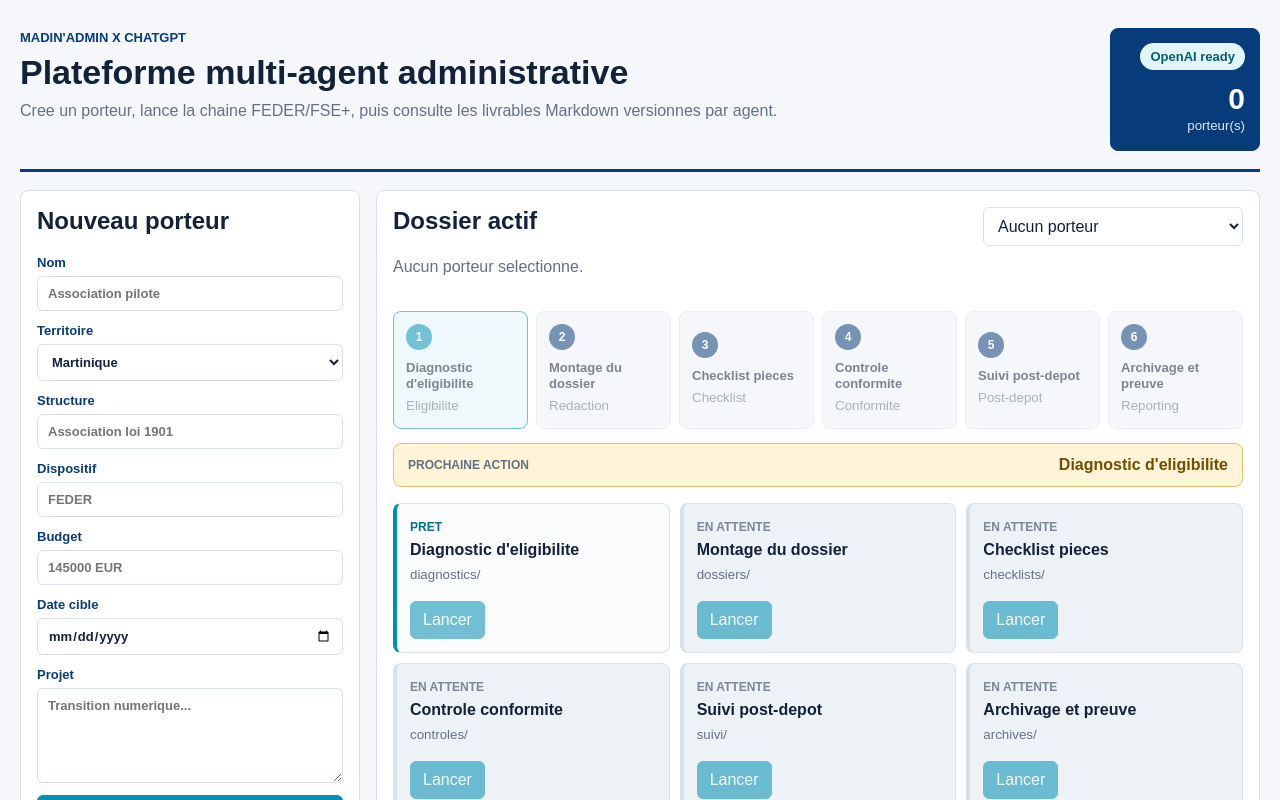
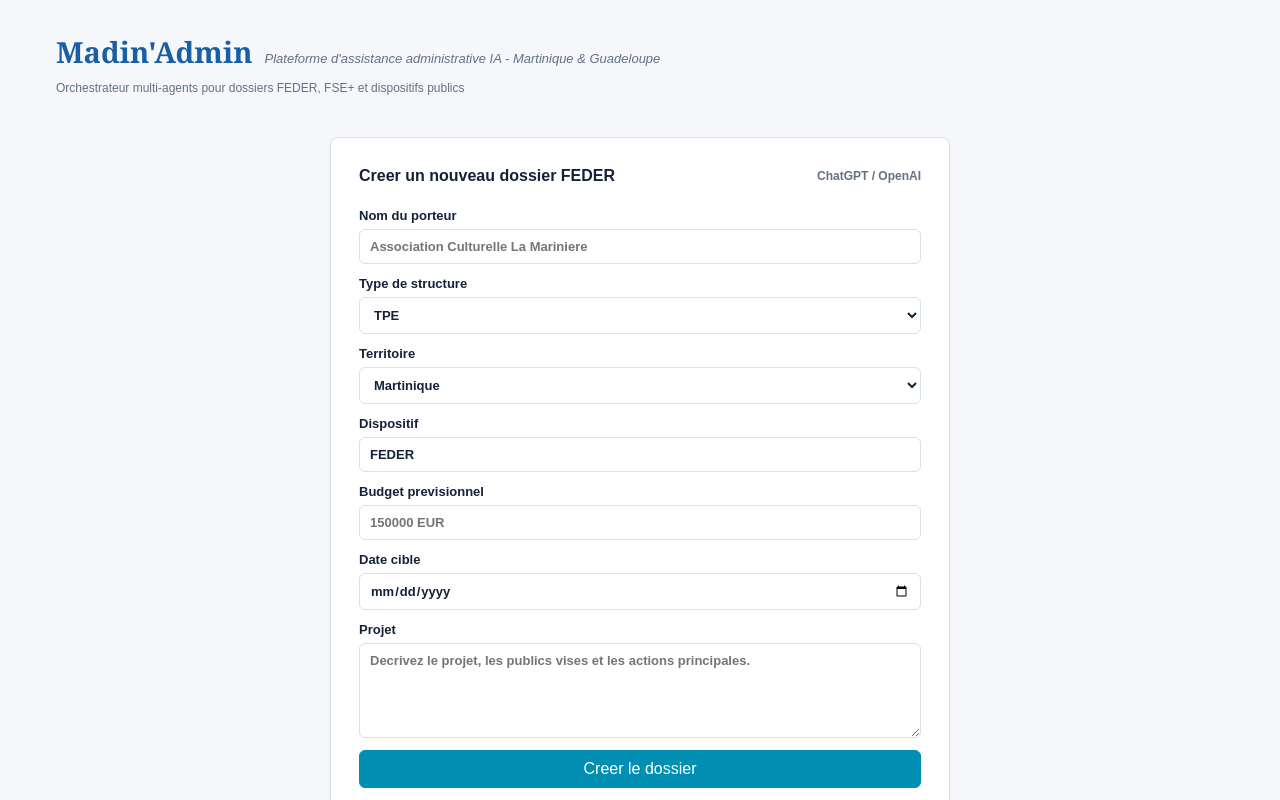
Before and after one commit to QAItest/madinadmin, a Next.js app: page / in a window 1280 px wide. Shown: the top 800 px of the page. Built offline with nearby package versions, Linux system fonts and the light colour scheme.

Commit message:
Restore MVP-inspired app layout

```diff
--- a/app/globals.css
+++ b/app/globals.css
@@ -52,34 +52,48 @@ button:disabled {
   opacity: 0.55;
 }
 
-main {
-  max-width: 1380px;
+main,
+.mvp-shell {
+  max-width: 1200px;
   margin: 0 auto;
-  padding: 28px 20px;
+  padding: 32px 16px;
 }
 
-.topbar {
-  display: flex;
-  justify-content: space-between;
-  gap: 24px;
-  align-items: flex-start;
-  margin-bottom: 18px;
-  border-bottom: 3px solid var(--eu-blue);
-  padding-bottom: 18px;
+.mvp-header {
+  margin: 0 auto 40px;
 }
 
-.eyebrow {
-  margin: 0 0 6px;
-  color: var(--eu-blue);
+.brand-row {
+  display: flex;
+  flex-wrap: wrap;
+  gap: 12px;
+  align-items: baseline;
+  margin-bottom: 8px;
+}
+
+.brand-row strong {
+  color: #185fa5;
+  font-family: Georgia, "Times New Roman", serif;
+  font-size: 29px;
+  font-weight: 600;
+}
+
+.brand-row span {
+  color: var(--muted);
   font-size: 13px;
-  font-weight: 700;
-  text-transform: uppercase;
+  font-style: italic;
+}
+
+.mvp-header p {
+  margin: 0;
+  color: var(--muted);
+  font-size: 12px;
 }
 
 h1 {
-  margin: 0 0 8px;
-  font-size: 34px;
-  line-height: 1.1;
+  margin: 0;
+  font-size: 19px;
+  line-height: 1.25;
 }
 
 h2,
@@ -94,37 +108,8 @@ small {
   line-height: 1.5;
 }
 
-.status-panel {
-  min-width: 150px;
-  background: var(--eu-blue);
-  border: 1px solid var(--eu-blue);
-  border-radius: 8px;
-  padding: 14px;
-  text-align: right;
-  color: white;
-}
-
-.status-panel strong {
-  display: block;
-  margin-top: 12px;
-  font-size: 30px;
-}
-
-.status-panel small {
-  color: #dbe7f7;
-}
-
-.badge {
-  display: inline-flex;
-  padding: 6px 10px;
-  border-radius: 999px;
-  background: var(--lagoon-soft);
-  color: #055d72;
-  font-size: 13px;
-  font-weight: 700;
-}
-
 .notice {
+  max-width: 1200px;
   margin-bottom: 14px;
   border: 1px solid #e4c16d;
   background: var(--gold-soft);
@@ -133,19 +118,20 @@ small {
   padding: 12px 14px;
 }
 
-.workspace {
-  display: grid;
-  grid-template-columns: minmax(280px, 340px) 1fr;
-  gap: 16px;
-  align-items: start;
-}
-
-.sidebar,
-.panel {
+.create-card,
+.dossier-card,
+.journal,
+.livrables {
   background: var(--panel);
   border: 1px solid var(--line);
   border-radius: 8px;
-  padding: 16px;
+  box-shadow: 0 1px 3px rgba(15, 35, 55, 0.05);
+}
+
+.create-card {
+  max-width: 620px;
+  margin: 0 auto;
+  padding: 28px;
 }
 
 .form {
@@ -156,9 +142,9 @@ small {
 label {
   display: grid;
   gap: 6px;
-  color: var(--eu-blue);
+  color: var(--ink);
   font-size: 13px;
-  font-weight: 700;
+  font-weight: 600;
 }
 
 input,
@@ -184,49 +170,76 @@ textarea {
   resize: vertical;
 }
 
-.panel-header {
+.mvp-dossier {
+  display: grid;
+  gap: 26px;
+}
+
+.dossier-card {
+  padding: 24px;
+}
+
+.dossier-card-head {
   display: flex;
   justify-content: space-between;
   gap: 18px;
   align-items: flex-start;
-  margin-bottom: 16px;
+  margin-bottom: 18px;
 }
 
-.panel-header select {
-  max-width: 260px;
+.dossier-card h1 {
+  margin-bottom: 4px;
+  font-size: 18px;
+  font-weight: 700;
 }
 
-.dossier-summary {
-  display: grid;
-  grid-template-columns: repeat(5, minmax(0, 1fr));
-  gap: 10px;
-  margin-bottom: 16px;
+.dossier-card p {
+  margin: 0;
+  font-size: 13px;
 }
 
-.dossier-summary div {
-  min-width: 0;
-  border: 1px solid var(--line);
-  border-radius: 8px;
-  background: #fbfcfd;
-  padding: 12px;
+.dossier-status {
+  display: inline-flex;
+  flex: 0 0 auto;
+  border-radius: 6px;
+  background: var(--eu-blue-soft);
+  color: #185fa5;
+  padding: 5px 12px;
+  font-size: 12px;
+  font-weight: 700;
 }
 
-.dossier-summary span,
+.dossier-status.complete {
+  background: var(--tropical-soft);
+  color: var(--tropical);
+}
+
+.dossier-meta {
+  display: grid;
+  grid-template-columns: repeat(4, minmax(0, 1fr));
+  gap: 12px;
+}
+
+.dossier-meta div {
+  min-width: 0;
+  font-size: 13px;
+}
+
+.dossier-meta span,
 .next-action span,
 .section-title span {
   display: block;
   color: var(--muted);
   font-size: 12px;
-  font-weight: 700;
-  text-transform: uppercase;
+  font-weight: 600;
 }
 
-.dossier-summary strong {
+.dossier-meta strong {
   display: block;
-  margin-top: 6px;
+  margin-top: 4px;
   overflow: hidden;
   color: var(--ink);
-  font-size: 14px;
+  font-size: 13px;
   text-overflow: ellipsis;
   white-space: nowrap;
 }
@@ -235,23 +248,25 @@ textarea {
   display: grid;
   grid-template-columns: repeat(6, minmax(0, 1fr));
   gap: 8px;
-  margin-bottom: 14px;
 }
 
 .agent-node {
-  min-height: 118px;
+  position: relative;
+  min-height: 120px;
   border: 1px solid var(--line);
   border-radius: 8px;
   background: #ffffff;
   color: var(--ink);
-  padding: 12px;
-  text-align: left;
+  padding: 16px 12px;
+  text-align: center;
+  transition: border-color 0.2s, background 0.2s, transform 0.2s;
 }
 
 .agent-node:hover:not(:disabled) {
   background: var(--lagoon-soft);
   border-color: var(--lagoon);
   color: var(--ink);
+  transform: translateY(-1px);
 }
 
 .agent-node.done {
@@ -274,14 +289,14 @@ textarea {
 
 .agent-index {
   display: inline-flex;
-  width: 26px;
-  height: 26px;
+  width: 30px;
+  height: 30px;
   align-items: center;
   justify-content: center;
   border-radius: 999px;
-  background: var(--eu-blue);
+  background: #185fa5;
   color: white;
-  font-size: 12px;
+  font-size: 13px;
   font-weight: 700;
 }
 
@@ -297,7 +312,7 @@ textarea {
   display: block;
   margin-top: 10px;
   color: var(--ink);
-  font-size: 13px;
+  font-size: 12px;
   line-height: 1.25;
 }
 
@@ -311,7 +326,6 @@ textarea {
   justify-content: space-between;
   gap: 16px;
   align-items: center;
-  margin-bottom: 16px;
   border: 1px solid #e4c16d;
   border-radius: 8px;
   background: var(--gold-soft);
@@ -322,85 +336,16 @@ textarea {
   color: #714e00;
 }
 
-.workflow {
-  display: grid;
-  grid-template-columns: repeat(3, minmax(0, 1fr));
-  gap: 10px;
-  margin-bottom: 16px;
-}
-
-.step-card {
-  display: flex;
-  min-height: 142px;
-  flex-direction: column;
-  justify-content: space-between;
-  gap: 16px;
-  border: 1px solid var(--line);
-  border-left: 4px solid var(--line);
-  border-radius: 8px;
-  padding: 13px;
-  background: #fbfcfd;
-}
-
-.step-card.done {
-  border-left-color: var(--tropical);
-}
-
-.step-card.ready {
-  border-left-color: var(--lagoon);
-}
-
-.step-card.pending {
-  background: var(--panel-2);
-}
-
-.step-card span {
-  color: var(--muted);
-  font-size: 12px;
-  font-weight: 700;
-  text-transform: uppercase;
-}
-
-.step-card.done span {
-  color: var(--tropical);
-}
-
-.step-card.ready span {
-  color: var(--lagoon-dark);
-}
-
-.step-card.pending span {
-  color: #7a8797;
-}
-
-.step-card h3 {
-  margin: 6px 0;
-  font-size: 16px;
-}
-
-.step-card button {
-  align-self: flex-start;
-}
-
-.livrables {
-  border: 1px solid var(--line);
-  border-radius: 8px;
-  overflow: hidden;
-}
-
 .livrable-workbench {
   display: grid;
-  grid-template-columns: minmax(260px, 0.8fr) minmax(0, 1.2fr);
-  gap: 12px;
+  grid-template-columns: minmax(300px, 1fr) minmax(0, 1fr);
+  gap: 28px;
 }
 
 .journal,
 .livrables {
   min-width: 0;
-  border: 1px solid var(--line);
-  border-radius: 8px;
   overflow: hidden;
-  background: white;
 }
 
 .section-title {
@@ -409,21 +354,28 @@ textarea {
   gap: 12px;
   align-items: center;
   border-bottom: 1px solid var(--line);
-  background: var(--panel-2);
-  padding: 12px;
+  background: white;
+  padding: 18px 20px 14px;
 }
 
-.section-title h3 {
+.section-title h1,
+.section-title h2 {
   margin: 0;
-  font-size: 15px;
+  font-size: 16px;
+  font-weight: 700;
+}
+
+.section-title.standalone {
+  border-bottom: none;
+  padding: 0 0 22px;
 }
 
 .journal-list {
   display: grid;
   gap: 8px;
-  max-height: 620px;
+  max-height: 420px;
   overflow: auto;
-  padding: 10px;
+  padding: 18px;
 }
 
 .journal-list p {
@@ -436,10 +388,10 @@ textarea {
   width: 100%;
   gap: 5px;
   border: 1px solid var(--line);
-  border-left: 4px solid var(--eu-blue);
+  border-left: 4px solid #185fa5;
   background: #fbfcfd;
   color: var(--ink);
-  padding: 11px;
+  padding: 12px 16px;
   text-align: left;
 }
 
@@ -466,54 +418,43 @@ textarea {
   font-style: normal;
 }
 
-.tabs {
-  display: flex;
-  flex-wrap: wrap;
-  gap: 8px;
-  border-bottom: 1px solid var(--line);
-  background: var(--panel-2);
-  padding: 10px;
-}
-
-.tabs button {
-  border-color: var(--line);
-  background: white;
-  color: var(--ink);
-}
-
-.tabs button.active {
-  border-color: var(--eu-blue);
-  background: var(--eu-blue-soft);
-  color: var(--eu-blue);
-}
-
 pre {
-  min-height: 360px;
-  max-height: 620px;
+  min-height: 420px;
+  max-height: 420px;
   margin: 0;
   overflow: auto;
   white-space: pre-wrap;
-  background: #ffffff;
-  padding: 16px;
+  background: #f8fafc;
+  padding: 18px;
   line-height: 1.5;
+  font-size: 13px;
+}
+
+.ghost-button {
+  border-color: #185fa5;
+  background: transparent;
+  color: #185fa5;
+}
+
+.ghost-button:hover:not(:disabled) {
+  background: var(--eu-blue-soft);
+  border-color: #185fa5;
+  color: #185fa5;
+}
+
+.footer-actions {
+  text-align: center;
 }
 
 @media (max-width: 980px) {
-  .topbar,
-  .panel-header {
+  .brand-row,
+  .dossier-card-head,
+  .next-action {
     display: grid;
   }
 
-  .workspace {
-    grid-template-columns: 1fr;
-  }
-
-  .dossier-summary,
+  .dossier-meta,
   .agent-timeline,
-  .workflow {
-    grid-template-columns: 1fr;
-  }
-
   .livrable-workbench {
     grid-template-columns: 1fr;
   }
--- a/components/MadinDashboard.tsx
+++ b/components/MadinDashboard.tsx
@@ -5,13 +5,6 @@ import type { AgentKey, DashboardData } from "../lib/types";
 
 type Props = {
   initialData: DashboardData;
-};
-
-const statusLabels = {
-  pending: "En attente",
-  ready: "Pret",
-  done: "Produit",
-  blocked: "Bloque"
 };
 
 const agentShortLabels: Record<AgentKey, string> = {
@@ -29,6 +22,7 @@ export function MadinDashboard({ initialData }: Props) {
   const [activeLivrable, setActiveLivrable] = useState(initialData.livrables[0]?.path ?? "");
   const [busy, setBusy] = useState<string | undefined>();
   const [message, setMessage] = useState<string | undefined>();
+  const [showCreate, setShowCreate] = useState(!initialData.selected);
 
   const selectedLivrable = useMemo(
     () => data.livrables.find((livrable) => livrable.path === activeLivrable) ?? data.livrables[0],
@@ -58,7 +52,8 @@ export function MadinDashboard({ initialData }: Props) {
       if (!response.ok) throw new Error(await response.text());
       const created = await response.json();
       await refresh(created.id);
-      setMessage("Porteur cree et memoire initialisee.");
+      setShowCreate(false);
+      setMessage("Dossier cree. Lancez le diagnostic pour demarrer la chaine.");
     } catch (error) {
       setMessage(error instanceof Error ? error.message : "Creation impossible.");
     } finally {
@@ -89,28 +84,23 @@ export function MadinDashboard({ initialData }: Props) {
   }
 
   return (
-    <main>
-      <header className="topbar">
-        <div>
-          <p className="eyebrow">Madin'Admin x ChatGPT</p>
-          <h1>Plateforme multi-agent administrative</h1>
-          <p>
-            Cree un porteur, lance la chaine FEDER/FSE+, puis consulte les livrables Markdown
-            versionnes par agent.
-          </p>
+    <main className="mvp-shell">
+      <header className="mvp-header">
+        <div className="brand-row">
+          <strong>Madin'Admin</strong>
+          <span>Plateforme d'assistance administrative IA - Martinique & Guadeloupe</span>
         </div>
-        <div className="status-panel">
-          <span className="badge">OpenAI ready</span>
-          <strong>{data.porteurs.length}</strong>
-          <small>porteur(s)</small>
-        </div>
+        <p>Orchestrateur multi-agents pour dossiers FEDER, FSE+ et dispositifs publics</p>
       </header>
 
       {message ? <div className="notice">{message}</div> : null}
 
-      <section className="workspace">
-        <aside className="sidebar">
-          <h2>Nouveau porteur</h2>
+      {showCreate ? (
+        <section className="create-card">
+          <div className="section-title standalone">
+            <h1>Creer un nouveau dossier FEDER</h1>
+            <span>ChatGPT / OpenAI</span>
+          </div>
           <form
             className="form"
             onSubmit={(event) => {
@@ -120,8 +110,18 @@ export function MadinDashboard({ initialData }: Props) {
             }}
           >
             <label>
-              Nom
-              <input name="name" required placeholder="Association pilote" />
+              Nom du porteur
+              <input name="name" required placeholder="Association Culturelle La Mariniere" />
+            </label>
+            <label>
+              Type de structure
+              <select name="structure" defaultValue="TPE">
+                <option>TPE</option>
+                <option>PME</option>
+                <option>Association loi 1901</option>
+                <option>Collectivite territoriale</option>
+                <option>SCIC</option>
+              </select>
             </label>
             <label>
               Territoire
@@ -131,16 +131,12 @@ export function MadinDashboard({ initialData }: Props) {
               </select>
             </label>
             <label>
-              Structure
-              <input name="structure" required placeholder="Association loi 1901" />
+              Dispositif
+              <input name="dispositif" required defaultValue="FEDER" />
             </label>
             <label>
-              Dispositif
-              <input name="dispositif" required placeholder="FEDER" />
-            </label>
-            <label>
-              Budget
-              <input name="budget" placeholder="145000 EUR" />
+              Budget previsionnel
+              <input name="budget" placeholder="150000 EUR" />
             </label>
             <label>
               Date cible
@@ -148,20 +144,48 @@ export function MadinDashboard({ initialData }: Props) {
             </label>
             <label>
               Projet
-              <textarea name="project" required rows={5} placeholder="Transition numerique..." />
+              <textarea name="project" required rows={5} placeholder="Decrivez le projet, les publics vises et les actions principales." />
             </label>
             <button type="submit" disabled={busy === "create"}>
-              {busy === "create" ? "Creation..." : "Creer"}
+              {busy === "create" ? "Creation en cours..." : "Creer le dossier"}
             </button>
           </form>
-        </aside>
+          {data.porteurs.length > 0 ? (
+            <button className="ghost-button" type="button" onClick={() => setShowCreate(false)}>
+              Revenir au dossier actif
+            </button>
+          ) : null}
+        </section>
+      ) : (
+        <section className="mvp-dossier">
+          <div className="dossier-card">
+            <div className="dossier-card-head">
+              <div>
+                <h1>{data.selected?.name ?? "Aucun dossier"}</h1>
+                <p>
+                  ID: {data.selected?.id ?? "-"} · Etapes: {completedSteps} / {data.steps.length}
+                </p>
+              </div>
+              <div className={completedSteps === data.steps.length ? "dossier-status complete" : "dossier-status"}>
+                {completedSteps === data.steps.length ? "Complete" : "En cours"}
+              </div>
+            </div>
 
-        <section className="panel">
-          <div className="panel-header">
+            <div className="dossier-meta">
               <div>
-              <h2>Dossier actif</h2>
-              <p>{data.selected ? data.selected.project : "Aucun porteur selectionne."}</p>
+                <span>Structure</span>
+                <strong>{data.selected?.structure ?? "-"}</strong>
               </div>
+              <div>
+                <span>Dispositif</span>
+                <strong>{data.selected?.dispositif ?? "-"}</strong>
+              </div>
+              <div>
+                <span>Budget</span>
+                <strong>{data.selected?.budget || "A completer"}</strong>
+              </div>
+              <div>
+                <span>Dossier actif</span>
                 <select
                   value={selectedId}
                   onChange={async (event) => {
@@ -169,7 +193,6 @@ export function MadinDashboard({ initialData }: Props) {
                     await refresh(event.target.value);
                   }}
                 >
-              {data.porteurs.length === 0 ? <option value="">Aucun porteur</option> : null}
                   {data.porteurs.map((porteur) => (
                     <option key={porteur.id} value={porteur.id}>
                       {porteur.name}
@@ -177,33 +200,8 @@ export function MadinDashboard({ initialData }: Props) {
                   ))}
                 </select>
               </div>
-
-          {data.selected ? (
-            <div className="dossier-summary">
-              <div>
-                <span>Porteur</span>
-                <strong>{data.selected.name}</strong>
-              </div>
-              <div>
-                <span>Structure</span>
-                <strong>{data.selected.structure}</strong>
-              </div>
-              <div>
-                <span>Dispositif</span>
-                <strong>{data.selected.dispositif}</strong>
-              </div>
-              <div>
-                <span>Budget</span>
-                <strong>{data.selected.budget || "A completer"}</strong>
-              </div>
-              <div>
-                <span>Progression</span>
-                <strong>
-                  {completedSteps} / {data.steps.length}
-                </strong>
             </div>
           </div>
-          ) : null}
 
           <div className="agent-timeline" aria-label="Timeline agents">
             {data.steps.map((step, index) => (
@@ -223,36 +221,17 @@ export function MadinDashboard({ initialData }: Props) {
 
           <div className="next-action">
             <span>Prochaine action</span>
-            <strong>{busy ? "Generation du livrable en cours" : currentStep?.title ?? "Workflow complet"}</strong>
-          </div>
-
-          <div className="workflow">
-            {data.steps.map((step) => (
-              <article className={`step-card ${step.status}`} key={step.key}>
-                <div>
-                  <span>{statusLabels[step.status]}</span>
-                  <h3>{step.title}</h3>
-                  {step.outputPath ? <small>{step.outputPath}</small> : <small>{step.folder}/</small>}
-                </div>
-                <button
-                  type="button"
-                  disabled={!selectedId || step.status === "pending" || busy === step.key}
-                  onClick={() => runStep(step.key)}
-                >
-                  {busy === step.key ? "Generation..." : step.status === "done" ? "Regenerer" : "Lancer"}
-                </button>
-              </article>
-            ))}
+            <strong>{busy ? "Traitement en cours" : currentStep?.title ?? "Workflow complet"}</strong>
           </div>
 
           <div className="livrable-workbench">
             <section className="journal">
               <div className="section-title">
-                <h3>Journal de progression</h3>
+                <h2>Journal de progression</h2>
                 <span>{data.livrables.length} livrable(s)</span>
               </div>
               <div className="journal-list">
-                {data.livrables.length === 0 ? <p>Aucun livrable genere pour l'instant.</p> : null}
+                {data.livrables.length === 0 ? <p>Aucun livrable pour l'instant.</p> : null}
                 {data.livrables.map((livrable) => (
                   <button
                     key={livrable.path}
@@ -261,23 +240,30 @@ export function MadinDashboard({ initialData }: Props) {
                     onClick={() => setActiveLivrable(livrable.path)}
                   >
                     <span>{livrable.title}</span>
-                    <small>{livrable.path}</small>
-                    <em>{new Date(livrable.createdAt).toLocaleString("fr-FR")}</em>
+                    <small>{livrable.content.slice(0, 110).replace(/\s+/g, " ")}...</small>
+                    <em>{new Date(livrable.createdAt).toLocaleTimeString("fr-FR")}</em>
                   </button>
                 ))}
+                {busy ? <p>Traitement en cours...</p> : null}
               </div>
             </section>
 
             <section className="livrables">
               <div className="section-title">
-                <h3>{selectedLivrable?.title ?? "Detail livrable"}</h3>
+                <h2>{selectedLivrable?.title ?? "Selectionnez un livrable"}</h2>
                 <span>{selectedLivrable ? "Markdown" : "Vide"}</span>
               </div>
-              <pre>{selectedLivrable?.content ?? "Cree un porteur puis lance le diagnostic pour commencer."}</pre>
+              <pre>{selectedLivrable?.content ?? "Lancez le diagnostic pour generer le premier livrable."}</pre>
             </section>
           </div>
+
+          <div className="footer-actions">
+            <button className="ghost-button" type="button" onClick={() => setShowCreate(true)}>
+              Creer un nouveau dossier
+            </button>
+          </div>
         </section>
-      </section>
+      )}
     </main>
   );
 }
```
Lines whose indentation alone changed are shown as unchanged.
